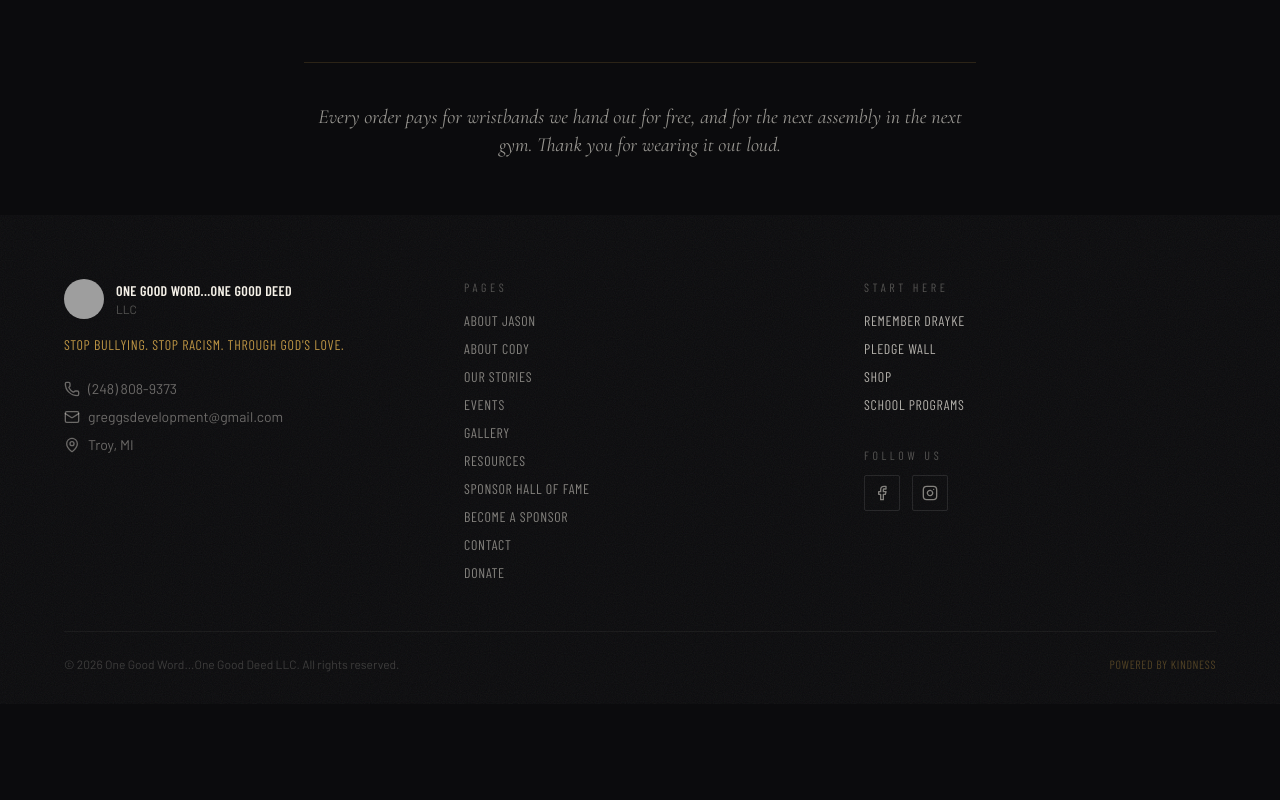
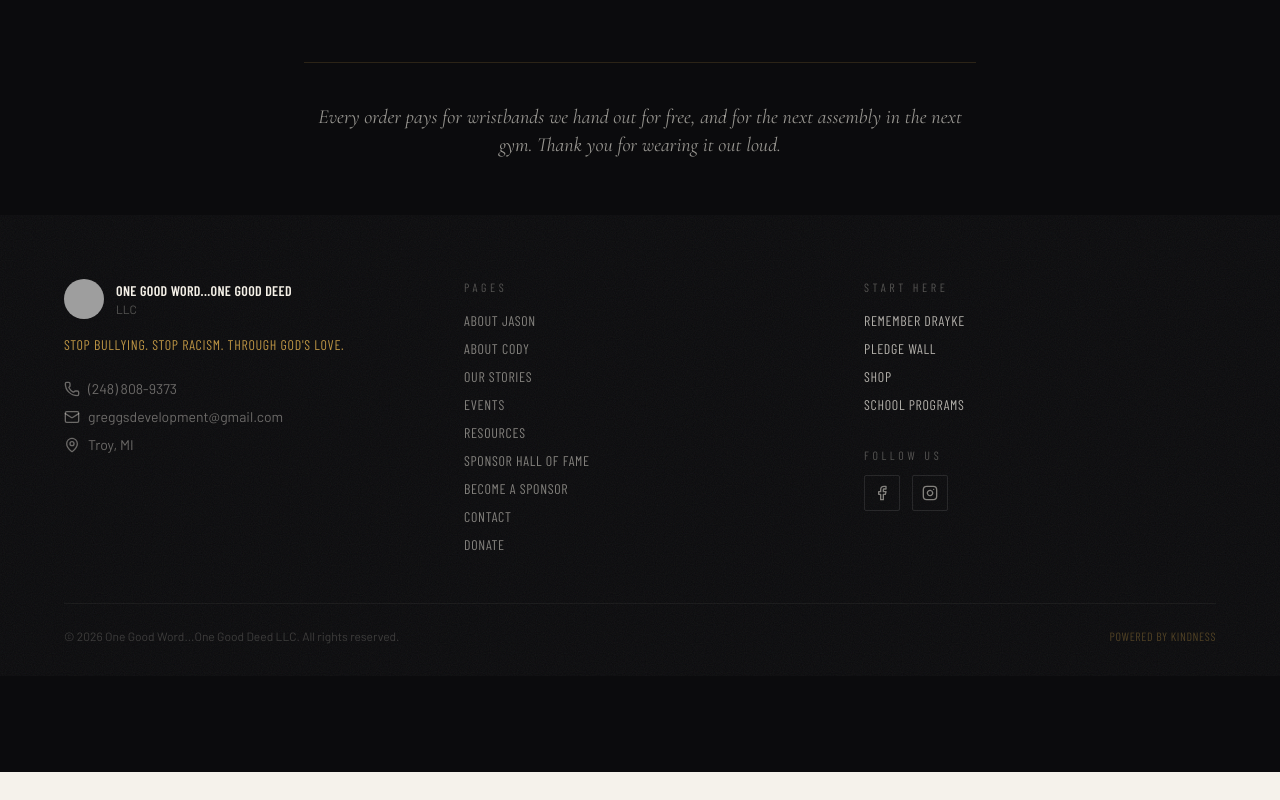
Before and after one commit to greggsdevelopment/one-good-word-one-good-deed, a React (Vite) app: page /shop in a window 1280 px wide. Shown: the part 4135-4935 px from the top of the page. After the commit the page ends 4907 px from the top, so only its background shows below. Built offline with nearby package versions, Linux system fonts and the light colour scheme; no server answers; grey boxes are pictures that could not be loaded.

Commit message:
Remove Gallery links from navigation and footer
Co-authored-by: greggsdevelopment <273862967+greggsdevelopment@users.noreply.github.com>

```diff
--- a/src/components/home/FooterSection.jsx
+++ b/src/components/home/FooterSection.jsx
@@ -15,7 +15,6 @@ export default function FooterSection({ logoUrl }) {
     { label: 'About Cody', to: '/about-cody' },
     { label: 'Our Stories', to: '/stories' },
     { label: 'Events', to: '/events' },
-    { label: 'Gallery', to: '/gallery' },
     { label: 'Resources', to: '/resources' },
     { label: 'Sponsor Hall of Fame', to: '/hall-of-fame' },
     { label: 'Become a Sponsor', to: '/sponsorship' },
--- a/src/components/home/StickyNav.jsx
+++ b/src/components/home/StickyNav.jsx
@@ -23,7 +23,6 @@ const NAV_GROUPS = [
       { label: 'About Cody', to: '/about-cody' },
       { label: 'Our Stories', to: '/stories' },
       { label: 'Events', to: '/events' },
-      { label: 'Gallery', to: '/gallery' },
       { label: 'Resources', to: '/resources' },
     ],
   },
```
